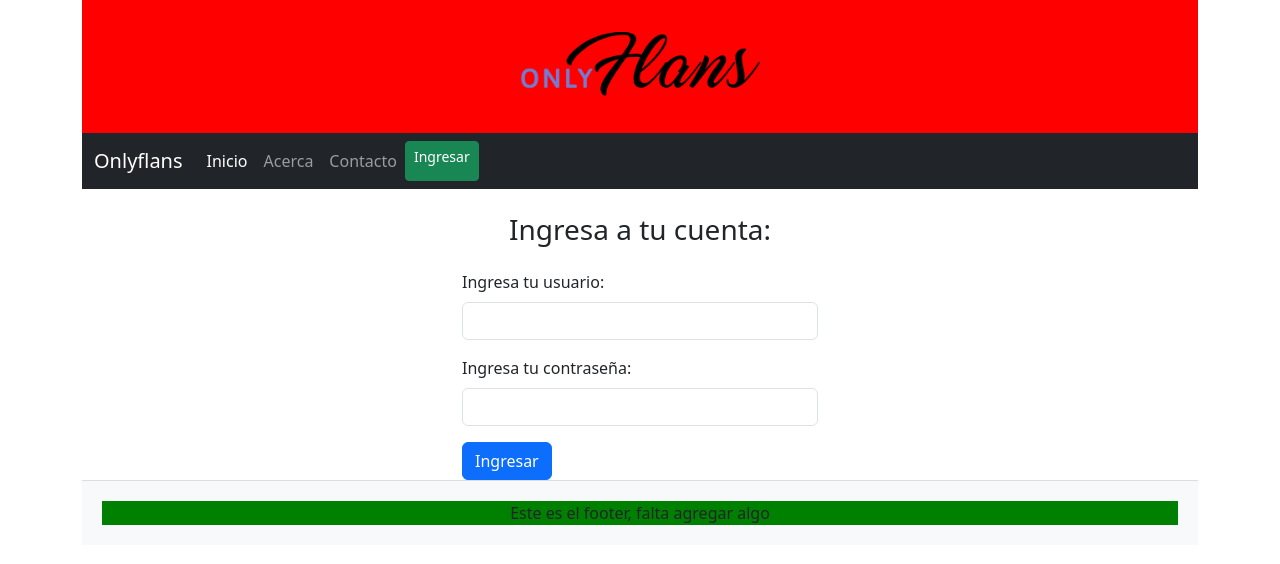
After one commit to KaryRed/Django_OnlyFlans, a Django app: page /accounts/login/ in a window 1280 px wide. The commit adds this page. Shown: the top 564 px of the page. Run offline with Django 5.2, Linux system fonts and the light colour scheme.

Commit message:
Actualizacion - Hito 4 - Se agrega autenticacion de usuario, decorador login_required, {{user.get_username}}., boton cerrar sesión, 3 usuarios creados desde admin

```diff
--- a/onlyflans/settings.py
+++ b/onlyflans/settings.py
@@ -20,7 +20,7 @@ BASE_DIR = Path(__file__).resolve().parent.parent
 # See https://docs.djangoproject.com/en/5.1/howto/deployment/checklist/
 
 # SECURITY WARNING: keep the secret key used in production secret!
-SECRET_KEY = 'django-insecure-7rnu21s^g7ud&#qf&6td%er+e5mqju0h$18n+b_$)k55be7w(q'
+SECRET_KEY = 'django-insecure-ag=d)!%y^nq%=4ip1zd@7pvfx*#nv&4lsa0s2sti($iy9oqj#g'
 
 # SECURITY WARNING: don't run with debug turned on in production!
 DEBUG = True
@@ -122,3 +122,5 @@ STATIC_URL = 'static/'
 # https://docs.djangoproject.com/en/5.1/ref/settings/#default-auto-field
 
 DEFAULT_AUTO_FIELD = 'django.db.models.BigAutoField'
+LOGIN_REDIRECT_URL = '/bienvenido'
+LOGOUT_REDIRECT_URL = '/'
--- a/onlyflans/urls.py
+++ b/onlyflans/urls.py
@@ -14,17 +14,11 @@ Including another URLconf
     1. Import the include() function: from django.urls import include, path
     2. Add a URL to urlpatterns:  path('blog/', include('blog.urls'))
 """
-# from django.contrib import admin
-# from django.urls import path
-
-# urlpatterns = [
-#     path('admin/', admin.site.urls),
-# ]
-
 from django.contrib import admin
 from django.urls import path, include
 
 urlpatterns = [
     path('admin/', admin.site.urls),
     path('', include('web.urls')),
+    path('accounts/', include('django.contrib.auth.urls')),
 ]
--- /dev/null
+++ b/web/templates/registration/login.html
@@ -0,0 +1,32 @@
+{% extends 'base.html' %}
+
+{% block content %}
+<h3 class="text-center my-4">Ingresa a tu cuenta:</h3>
+<div class="row">
+    <div class="col-4 offset-4">
+        {% if form.errors %}
+        <div class="row">
+            <div class="col">
+                <div class="alert alert-danger alert-dismissible fade show" role="alert">
+                    <strong>Usuario y contraseña no coinciden</strong>
+                    <button type="button" class="btn-close" data-bs-dismiss="alert" aria-label="Close"></button>
+                </div>
+            </div>
+        </div>
+        {% endif %}
+
+        <form action="{% url 'login' %}" method="post">
+            {% csrf_token %}
+            <div class="mb-3">
+                <label class="form-label">Ingresa tu usuario:</label>
+                <input type="text" class="form-control" name="{{ form.username.name }}" required>
+            </div>
+            <div class="mb-3">
+                <label class="form-label">Ingresa tu contraseña:</label>
+                <input type="password" class="form-control" name="{{ form.password.name }}" required>
+            </div>
+            <button type="submit" class="btn btn-primary">Ingresar</button>
+        </form>
+    </div>
+</div>
+{% endblock %}
--- a/web/templates/snippets/navbar.html
+++ b/web/templates/snippets/navbar.html
@@ -10,15 +10,33 @@
                 <li class="nav-item">
                     <a class="nav-link active" aria-current="page" href="{% url 'index' %}">Inicio</a>
                 </li>
+                {% if user.is_authenticated %}
                 <li class="nav-item">
                     <a class="nav-link" href="{% url 'welcome' %}">Bienvenido</a>
                 </li>
+                {% endif %}
                 <li class="nav-item">
                     <a class="nav-link" href="{% url 'about' %}">Acerca</a>
                 </li>
                 <li class="nav-item">
                     <a class="nav-link" href="{% url 'contact' %}">Contacto</a>
                 </li>
+
+                {% if user.is_authenticated %}
+                <li>
+                    <span class="nav-link text-warning ms-5">Bienvenido, {{ user.get_username }}</spam>
+                </li>
+
+                <form id="logout-form" action="{% url 'logout' %}" method="post">
+                    {% csrf_token %}
+                    <button type="submit" class="btn btn-danger ms-2 btn-sm">Cerrar Sesión</button>
+                </form>
+
+                {% endif %}
+
+                {% if not user.is_authenticated %}
+                <a href="{% url 'login' %}" class="btn btn-success btn-sm">Ingresar</a>
+                {% endif %}
             </ul>
         </div>
     </div>
--- a/web/views.py
+++ b/web/views.py
@@ -1,6 +1,7 @@
 from django.shortcuts import render, redirect
 from web.models import Flan, Contact
 from web.forms import ContactForm
+from django.contrib.auth.decorators import login_required
 
 # Create your views here.
 def index(request):
@@ -14,6 +15,7 @@ def index(request):
 def about(request):
     return render(request, 'about.html')
 
+@login_required
 def welcome(request):
     flanes_privados = Flan.objects.filter(is_private=True)
     context = {
```
Also changed, not shown: web/templates/about.html (+12 -1 lines), db.sqlite3.
